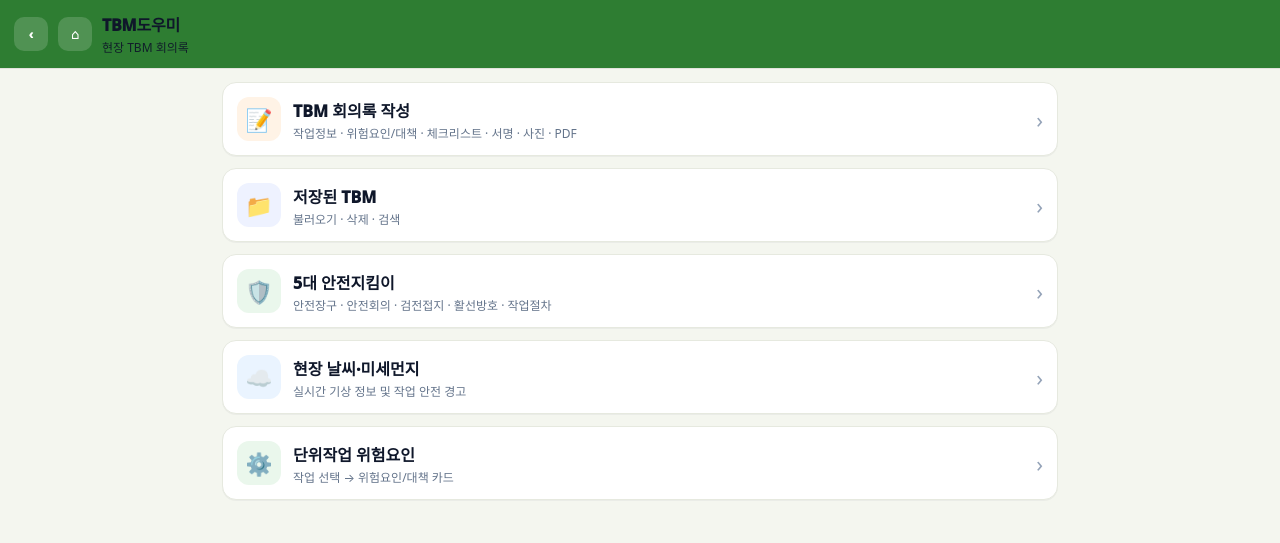
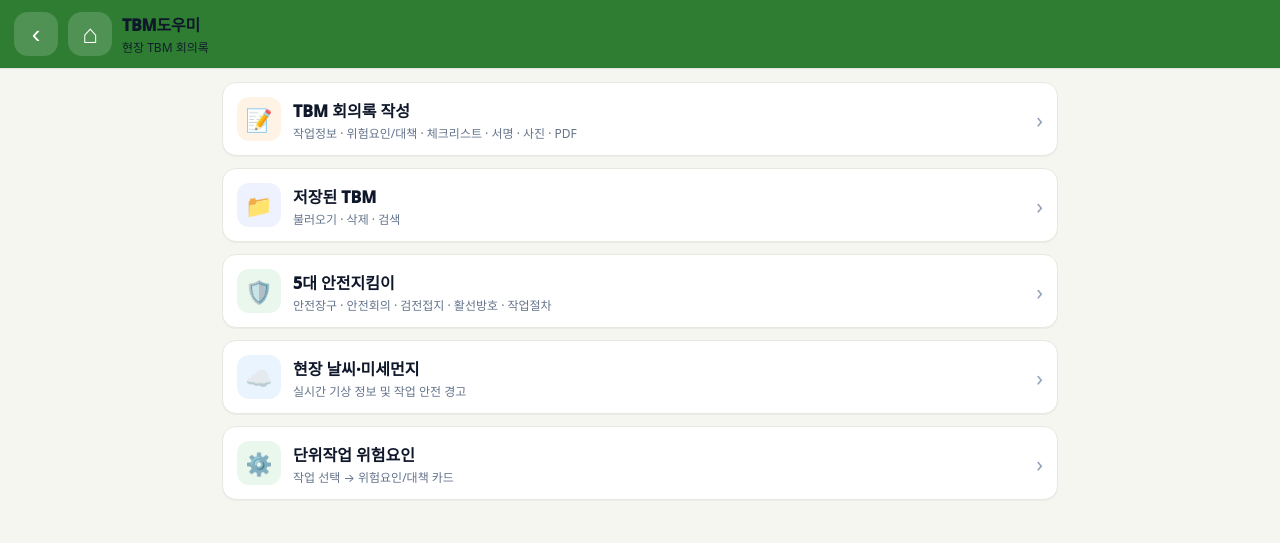
Before and after one commit to plucky775-oss/tbm-helper, a plain HTML site: page index.html in a window 1280 px wide. Drawn offline with Linux system fonts and the light colour scheme.

Commit message:
Add files via upload

```diff
--- a/styles.css
+++ b/styles.css
@@ -21,8 +21,9 @@ body{margin:0;background:var(--bg);color:var(--text);
 .topbar-left{display:flex;align-items:center;gap:10px}
 .topbar-title .title{font-weight:1000;letter-spacing:-.2px}
 .topbar-title .subtitle{font-size:12px;opacity:.92;margin-top:2px}
-.icon-btn{width:34px;height:34px;border-radius:10px;border:0;background:rgba(255,255,255,.16);
-  color:#fff;font-weight:1000;display:grid;place-items:center;cursor:pointer}
+.icon-btn{width:44px;height:44px;border-radius:14px;border:0;background:rgba(255,255,255,.16);
+  color:#fff;font-weight:1100;font-size:26px;line-height:1;
+  display:grid;place-items:center;cursor:pointer;}
 .pill-btn{border:1px solid rgba(255,255,255,.25);background:rgba(255,255,255,.14);
   color:#fff;border-radius:999px;padding:9px 12px;font-weight:1000;cursor:pointer}
 .pill-btn.primary{background:#fff;color:#0f172a;border-color:#fff}
```
